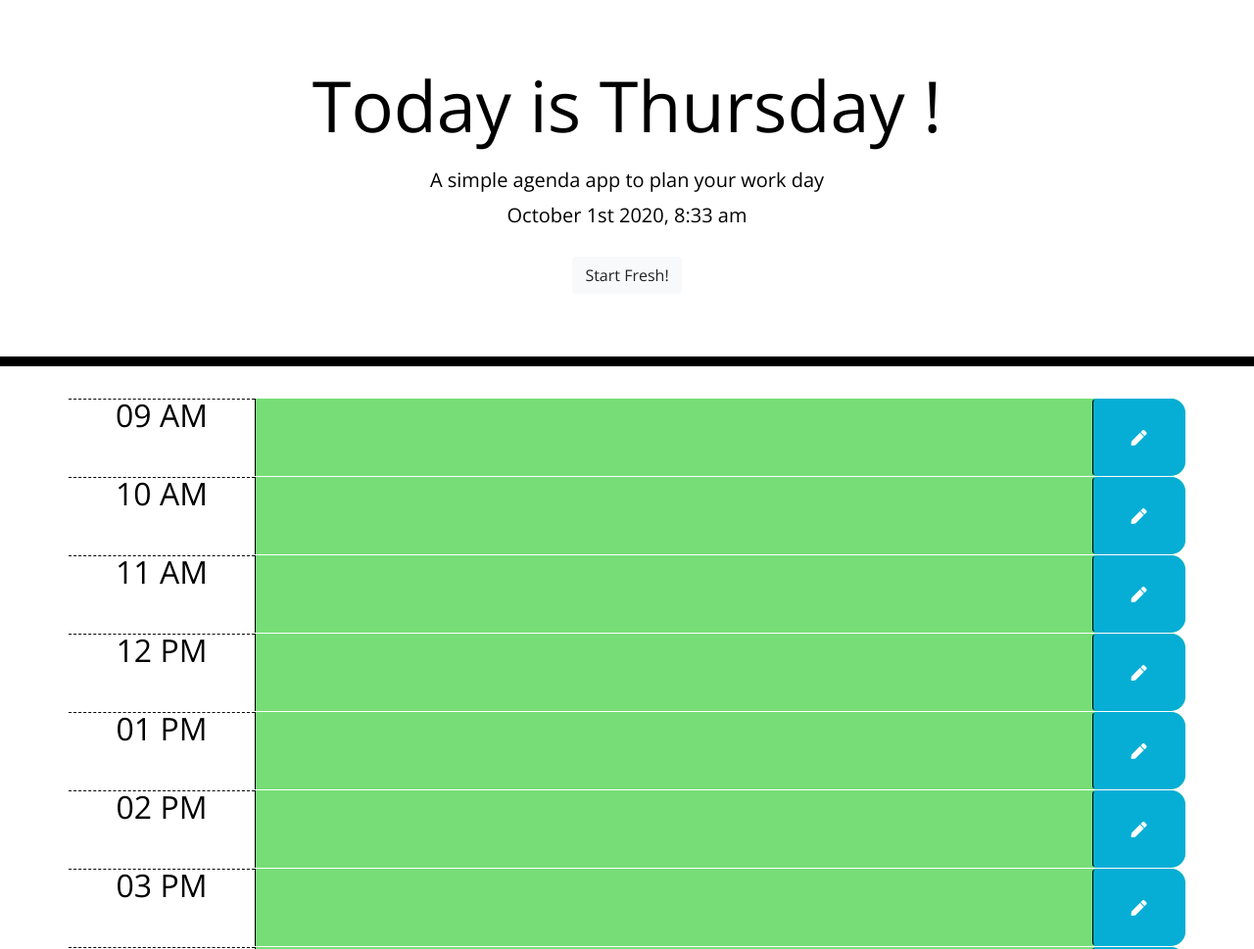
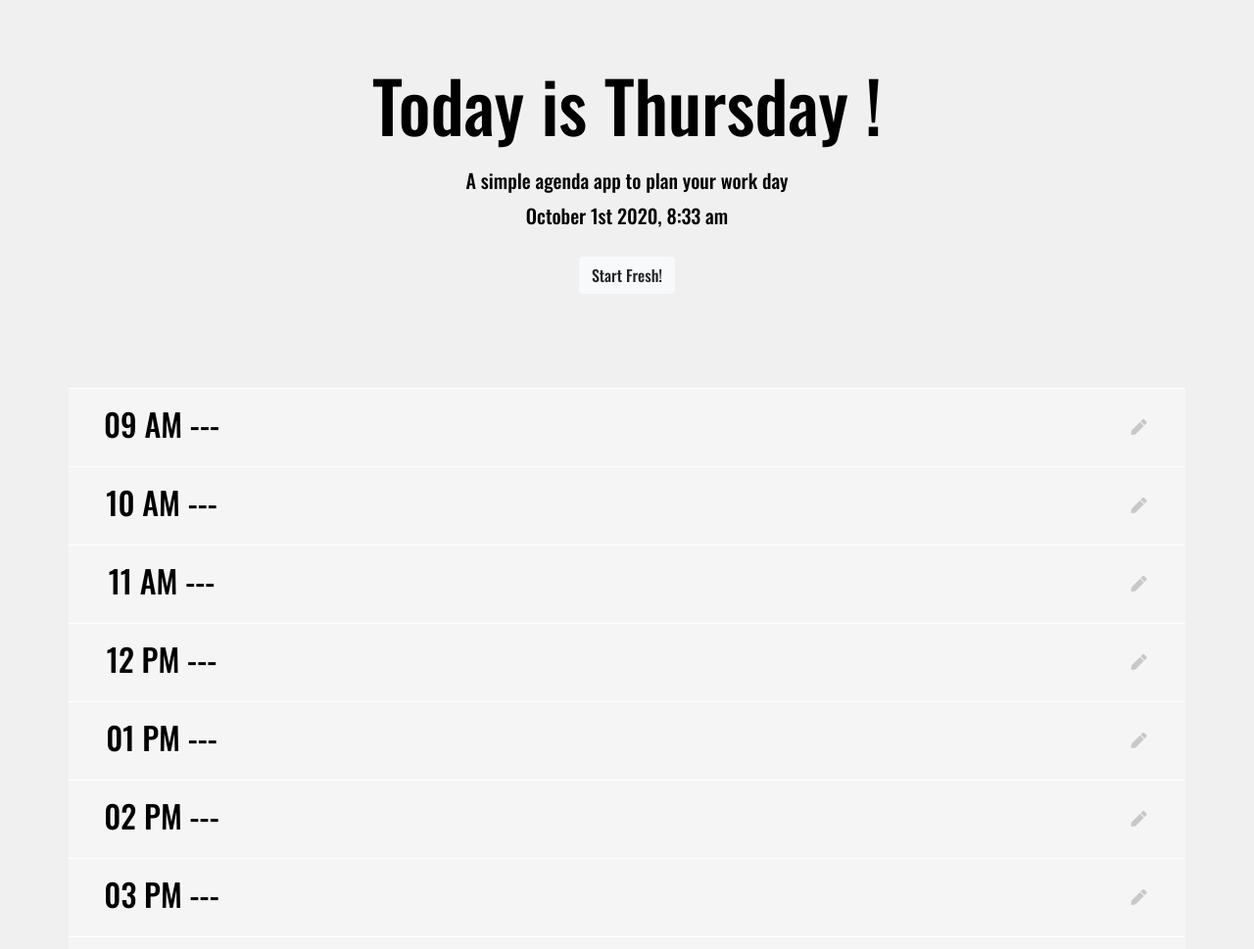
Before and after one commit to ruo-si/day-planner, a plain HTML site: page index.html in a window 1280 px wide. Shown: the top 969 px of the page at 98% size. Drawn offline with nearby package versions, Linux system fonts and the light colour scheme.

Commit message:
updated CSS

```diff
--- a/index.html
+++ b/index.html
@@ -1,45 +1,62 @@
 <!DOCTYPE html>
 <html lang="en">
+
 <head>
   <meta charset="UTF-8" />
   <meta name="viewport" content="width=device-width, initial-scale=1.0" />
   <meta http-equiv="X-UA-Compatible" content="ie=edge" />
-    <link
-      rel="stylesheet"
-      href="https://stackpath.bootstrapcdn.com/bootstrap/4.3.1/css/bootstrap.min.css"
-    />
-    <link
-      rel="stylesheet"
-      href="https://use.fontawesome.com/releases/v5.8.1/css/all.css"
-      integrity="sha384-50oBUHEmvpQ+1lW4y57PTFmhCaXp0ML5d60M1M7uH2+nqUivzIebhndOJK28anvf"
-      crossorigin="anonymous"
-    />
-    <link
-      href="https://fonts.googleapis.com/css?family=Open+Sans&display=swap"
-      rel="stylesheet"
-    />
+
+  <!-- bootstrap CDN -->
+  <link rel="stylesheet" href="https://stackpath.bootstrapcdn.com/bootstrap/4.3.1/css/bootstrap.min.css" />
+
+  <!-- font awesome link -->
+  <link rel="stylesheet" href="https://use.fontawesome.com/releases/v5.8.1/css/all.css"
+    integrity="sha384-50oBUHEmvpQ+1lW4y57PTFmhCaXp0ML5d60M1M7uH2+nqUivzIebhndOJK28anvf" crossorigin="anonymous" />
+
+  <!-- google fonts: Open -->
+  <link href="https://fonts.googleapis.com/css?family=Open+Sans&display=swap" rel="stylesheet" />
+
+  <!-- google fonts Oswald + Roboto -->
+  <link href="https://fonts.googleapis.com/css2?family=Oswald:wght@500&family=Roboto&display=swap" rel="stylesheet">
+
+  <!-- master stylesheet -->
   <link rel="stylesheet" href="style.css" />
-    <title>Work Day Scheduler</title>
+
+  <title>Work Agenda</title>
 </head>
 
 <body>
+
+  <!-- jumbotron -->
   <header class="jumbotron">
+    <!-- today is title -->
     <h1 id="today-is" class="display-3"></h1>
     <br>
     <p class="lead">A simple agenda app to plan your work day</p>
     <p id="currentDay" class="lead"></p>
+    <br>
 
-      <br>
+    <!-- refresh button -->
     <button id="clearBtn" class="btn btn-light">Start Fresh!</button>
+
   </header>
+
+  <!-- agenda container -->
   <div class="container">
-      <!-- Timeblocks go here -->
+
+    <!-- Timeblocks go here (dynamically generated in .js) -->
+
   </div>
 
+  <!-- jQuery CDN -->
   <script src="https://code.jquery.com/jquery-3.4.1.min.js"></script>
+
+  <!-- moment.js CDN -->
   <script src="https://cdnjs.cloudflare.com/ajax/libs/moment.js/2.24.0/moment.min.js"></script>
 
   <!-- my script.js -->
   <script src="script.js"></script>
+
 </body>
+
 </html>
--- a/script.js
+++ b/script.js
@@ -28,7 +28,7 @@ $(document).ready(function () {
             var rowEl = $("<div>").addClass("row time-block");
 
             // hour block, add id and classes to all
-            var hourEl = $("<div>").addClass("hour col-md-2 hour-text").text(hourDisplayArr[i]).attr("id", hourIdsArr[i]);
+            var hourEl = $("<div>").addClass("hour col-md-2 hour-text").text(hourDisplayArr[i] + " ---").attr("id", hourIdsArr[i]);
 
             // text area, add id and classes to all
             var textAreaEl = $("<textarea>").addClass("col-md-9 description");
--- a/style.css
+++ b/style.css
@@ -1,15 +1,28 @@
+/* colour code references
+(RGB)
+
+overall background off-white
+background: rgb(240, 240, 240);
+
+accent gray
+color: rgb(200, 200, 200);
+
+*/
+
 body {
-  font-family: 'Open Sans', sans-serif;
+
+  font-family: 'Roboto', sans-serif;
   font-size: 16px;
   line-height: 1;
+  background: rgb(240, 240, 240);
 }
 
 textarea{
+
   background: transparent;
   border: none;
   resize: none;
   color: #000000;
-  border-left: 1px solid black;
   padding: 10px;
 }
 
@@ -18,7 +31,7 @@ textarea{
   background-color: transparent;
   color: black;
   border-radius: 0;
-  border-bottom: 10px solid black;
+  font-family: 'Oswald', sans-serif;
 }
 
 .description{
@@ -27,7 +40,6 @@ textarea{
 
 .time-block{
   text-align: center;
-  border-radius: 15px;
 }
 
 .row {
@@ -37,36 +49,35 @@ textarea{
 }
 
 .hour-text{
+  padding-top: 20px;
   font-size: xx-large;
+  font-family: 'Oswald', sans-serif;
 }
 
 .hour {
-  background-color: #ffffff;
   color: #000000;
-  border-top: 1px dashed #000000;
 }
 
 .past {
-  background-color: #d3d3d3;
+  background-color: rgb(230, 230, 230);
   color: white;
 }
 
 .present {
-  background-color: #ff6961;
+  background-color: rgb(245, 245, 245);
   color: white;
 }
 
 .future {
-  background-color: #77dd77;
+  background-color: rgb(245, 245, 245);
   color: white;
 }
 
 .saveBtn {
-  border-left: 1px solid black;
   border-top-right-radius: 15px;
   border-bottom-right-radius: 15px;
-  background-color: #06AED5;
-  color: white;
+  background-color: transparent;
+  color: rgb(200, 200, 200);
 }
 
 .saveBtn i:hover {
```
Lines whose indentation alone changed are shown as unchanged.
